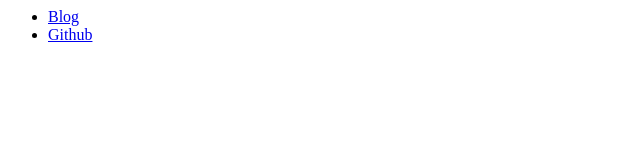
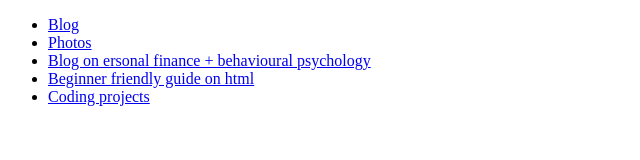
Before and after one commit to Rohitkumardelhi/rohit-social, a plain HTML site: page index.html in a window 1280 px wide. Shown: the whole page, without its empty margins (0-640 px from the left). Drawn offline with Linux system fonts and the light colour scheme.

Commit message:
Update index.html

```diff
--- a/index.html
+++ b/index.html
@@ -1,11 +1,18 @@
-<html>
+<!DOCTYPE html>
+<html lang="en">
     <head>
         <title>Rohit Kumar</title>
+        <meta charset="utf-8">
     </head>
     <body>
+        <main>
 <ul>
     <li><a href="https://rohit.blog">Blog</a></li>
-    <li><a href="https://github.com/Rohitkumardelhi">Github</a></li>
+    <li><a href="https://rohit.photos">Photos</a></li>
+    <li><a href="https://enough.blog">Blog on ersonal finance + behavioural psychology </a></li>
+    <li><a href="https://html.school">Beginner friendly guide on html</a></li>
+    <li><a href="https://rohit.codes">Coding projects</a></li>
 </ul>
+        </main>
     </body>
 </html>
```
